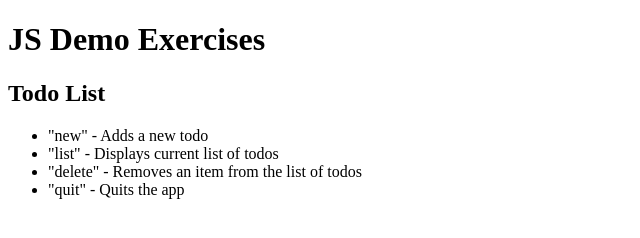
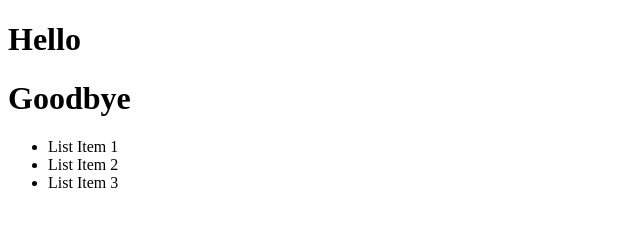
Before and after one commit to oliverlcsmith/JS-Demo, a plain HTML site: page index.html in a window 1280 px wide. Shown: the whole page, without its empty margins (0-640 px from the left). Drawn offline with Linux system fonts and the light colour scheme.

```diff
--- a/index.html
+++ b/index.html
@@ -7,14 +7,26 @@
     <title>JS Demo</title>
   </head>
   <body>
-    <h1>JS Demo Exercises</h1>
+    <h1>Hello</h1>
+    <h1>Goodbye</h1>
+
+    <ul>
+      <li id="highlight">List Item 1</li>
+      <li class="bolded">List Item 2</li>
+      <li class="bolded">List Item 3</li>
+    </ul>
+
+    <!-- ========================================= -->
+    <!-- Todo List -->
+    <!-- ========================================= -->
+    <!-- <h1>JS Demo Exercises</h1>
     <h2>Todo List</h2>
     <ul>
       <li>"new" - Adds a new todo</li>
       <li>"list" - Displays current list of todos</li>
       <li>"delete" - Removes an item from the list of todos</li>
       <li>"quit" - Quits the app</li>
-    </ul>
+    </ul> -->
     <script src="main.js"></script>
   </body>
 </html>
```
Also changed, not shown: main.js (+6 -1 lines).
